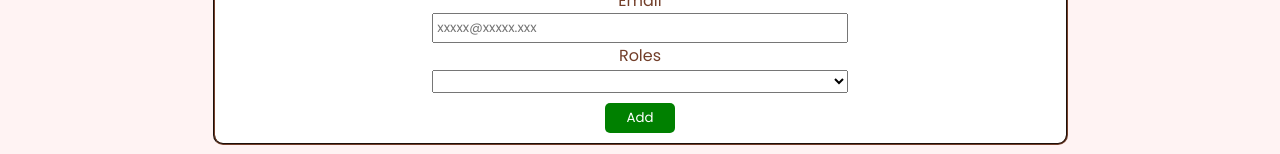
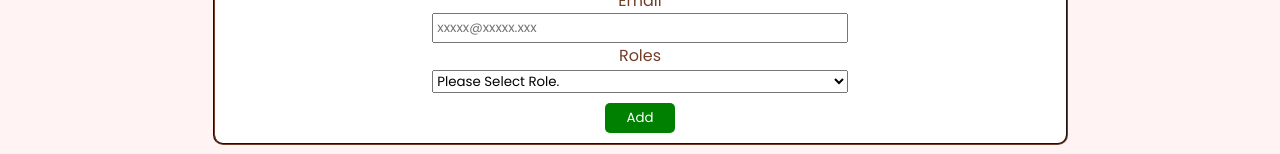
Before and after one commit to PAOPAKEM/Coffeo, a plain HTML site: page html/add_admin.html in a window 1280 px wide. Shown: the part 267-421 px from the top of the page. Drawn offline with nearby package versions, Linux system fonts and the light colour scheme.

Commit message:
add require

```diff
--- a/html/add_admin.html
+++ b/html/add_admin.html
@@ -46,8 +46,8 @@
                     <label for="email">Email</label><br>
                     <input type="email" id="email" name="email" placeholder="xxxxx@xxxxx.xxx" required><br>
                     <label for="Role">Roles</label><br>
-                    <select id="Role" name="Role">
-                        <option value="-" selected disabled></option>
+                    <select id="Role" name="Role" required>
+                        <option value="" selected disabled>Please Select Role.</option>
                         <option value="Admin">Admin</option>
                         <option value="User">User</option>
                     </select><br>
```
